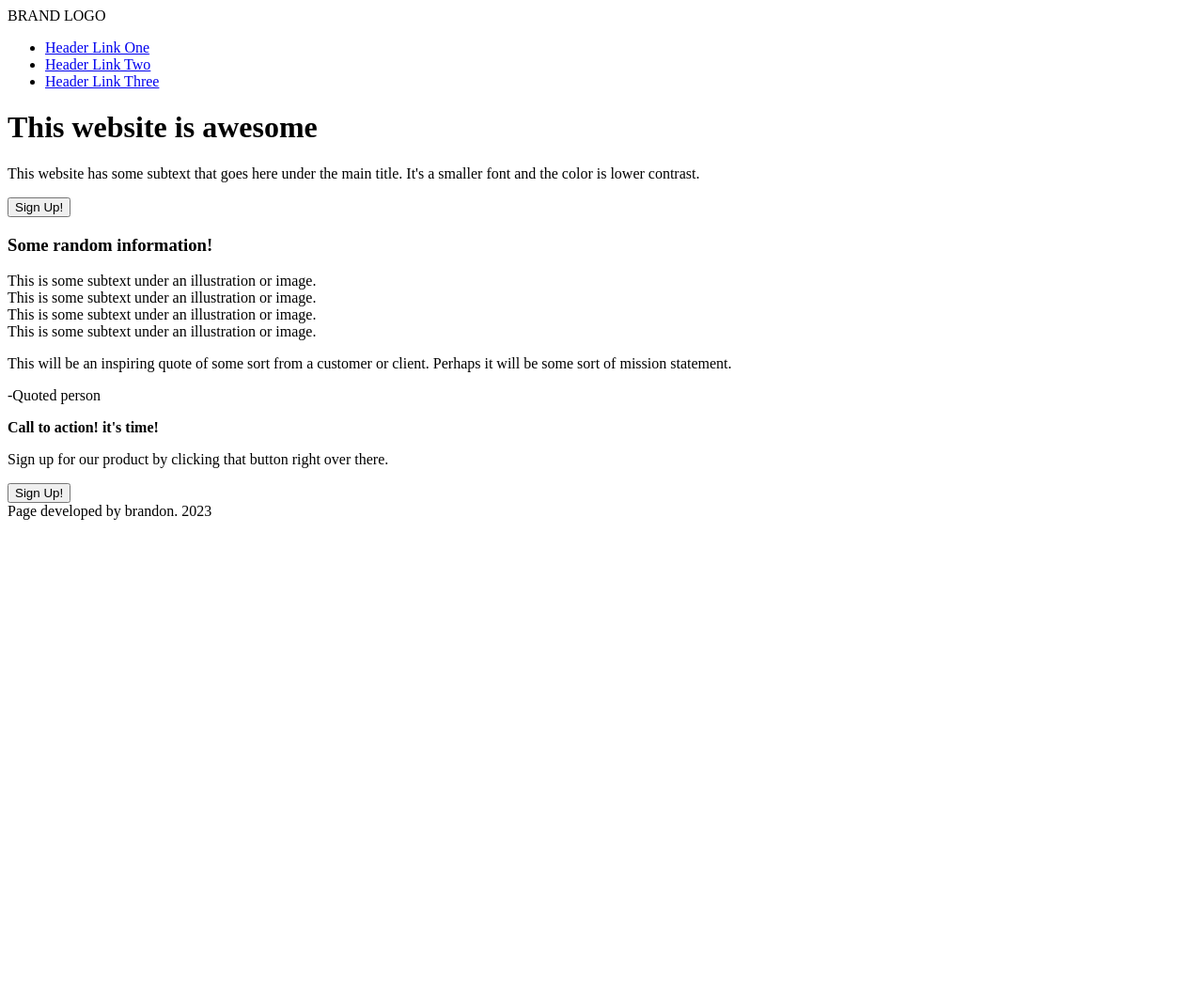
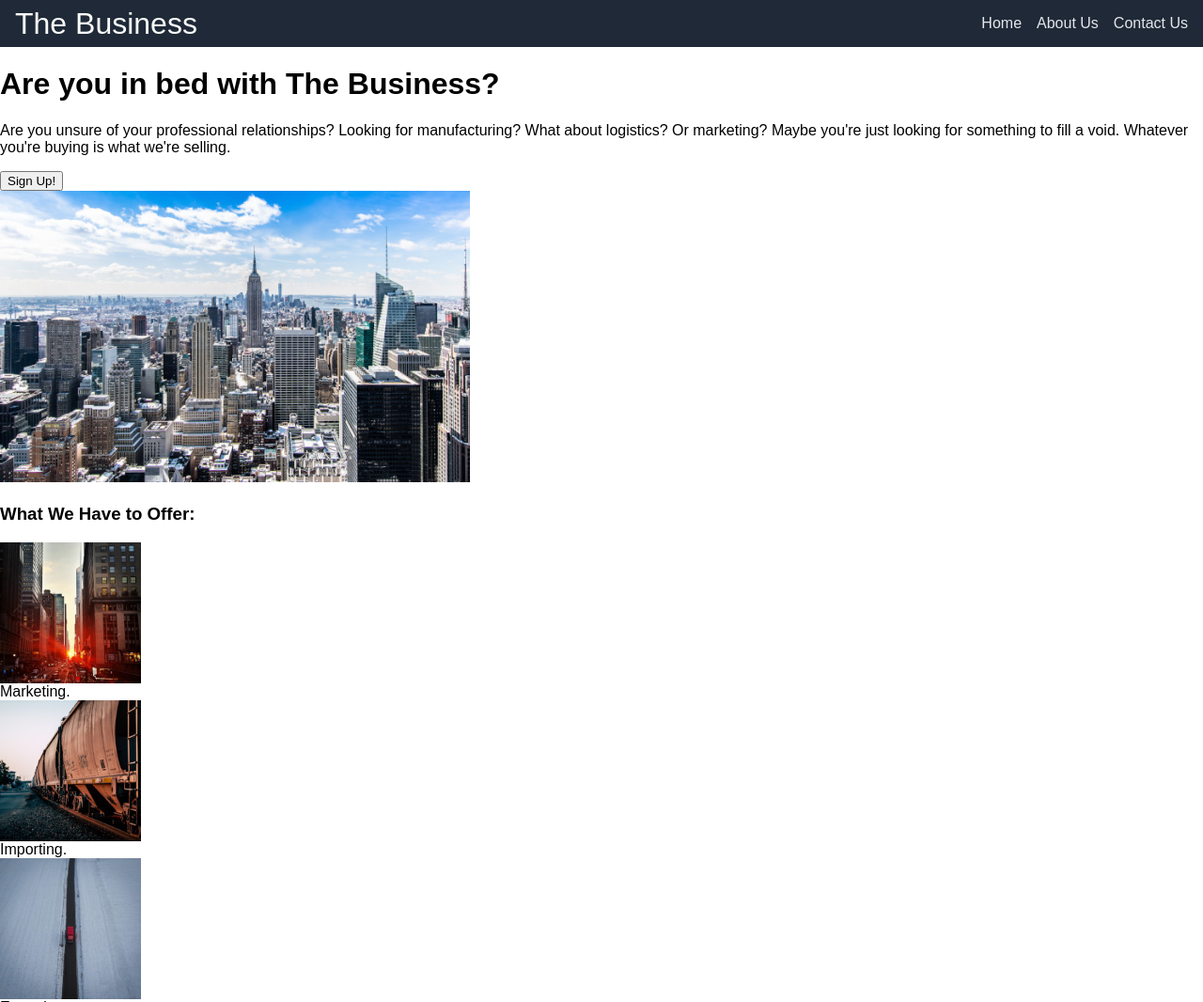
Before and after one commit to brandonmdee/odin-landing-page, a plain HTML site: page index.html in a window 1280 px wide. Shown: the top 1066 px of the page at 94% size. Before the commit the page ends 800 px from the top, so only its background shows below. Drawn offline with Linux system fonts and the light colour scheme.

Commit message:
Styled header, added images and text

```diff
--- a/index.html
+++ b/index.html
@@ -1,54 +1,63 @@
 <!DOCTYPE html>
 <html lang="en">
 <head>
+    <link rel="stylesheet" href="style.css">
     <meta charset="UTF-8">
-    <title>Document</title>
+    <title>THE BUSINESS (THE HOMEPAGE)</title>
 </head>
 <body>
     <div class="header">
-        <div class="logo">BRAND LOGO</div>
+        <div class="logo">The Business</div>
         <div class="links">
             <ul>
-                <li><a href="#">Header Link One</a></li>
-                <li><a href="#">Header Link Two</a></li>
-                <li><a href="#">Header Link Three</a></li>
+                <li><a href="#">Home</a></li>
+                <li><a href="#">About Us</a></li>
+                <li><a href="#">Contact Us</a></li>
             </ul>
         </div>
     </div>
     <div class="content">
         <div class="section">
-            <h1>This website is awesome</h1>
-            <p>This website has some subtext that goes here under the main title. It's a smaller font and the color is lower contrast.</p>
+            <h1>Are you in bed with The Business?</h1>
+            <p>Are you unsure of your professional relationships? Looking for manufacturing? What about logistics? Or marketing? Maybe you're just looking for something to fill a void. Whatever you're buying is what we're selling.</p>
             <button>Sign Up!</button>
+            <div class="header-dummy">
+                <img src="./images/city.jpg" class="hero-img" alt="a landscape of a large city with skyscrapers">
+            </div>
         </div>
         <div class="section">
-            <h3>Some random information!</h3>
+            <h3>What We Have to Offer:</h3>
             <div class="item">
-                This is some subtext under an illustration or image.
+
+                <img src="./images/1.jpg" class="dummy">
+                Marketing.
             </div>
             <div class="item">
-                This is some subtext under an illustration or image.
+                <img src="./images/2.jpg" class="dummy">
+                Importing.
             </div>
             <div class="item">
-                This is some subtext under an illustration or image.
+                <img src="./images/3.jpg" class="dummy">
+                Exporting.
             </div>
             <div class="item">
-                This is some subtext under an illustration or image.
+                <img src="./images/4.jpg" class="dummy">
+                Community.
             </div>
         </div>
         <div class="section"></div>
-            <p>This will be an inspiring quote of some sort from a customer or client. Perhaps it will be some sort of mission statement.</p>
-            <p>-Quoted person</p>
+            <p>I was unsure of what I was doing with my life. The products I purchased weren't fulfilling, my children wouldn't call, my former employer had effectively discredited me. Everything changed when I got in with The Business.</p>
+            <p>-Joe Actualperson</p>
         <div class="section">
             <div class="signup">
-                <strong>Call to action! it's time!</strong>
-                <p>Sign up for our product by clicking that button right over there.</p>
-                <button>Sign Up!</button>
+                <strong>Get in with The Business!</strong>
+                <p>Let us know how we can help you, or how you can help us. We're just a click away.</p>
+                <button>Contact Us!</button>
             </div>
         </div>
     </div>
     <div class="footer">
-        Page developed by brandon. 2023
+        Page developed by brandonmdee. 2023
     </div>
 </body>
 </html>
--- a/style.css
+++ b/style.css
@@ -0,0 +1,37 @@
+body {
+    font-family:Arial, Helvetica, sans-serif;
+    display: flex;
+    flex-direction: column;
+    height: 100vh;
+    margin: 0;
+}
+.header {
+    display: flex;
+    justify-content: space-between;
+    align-items: center;
+    padding: 0 16px;
+    color: #f9faf8;
+    background-color: #1F2937;
+}
+.header a {
+    text-decoration: none;
+    color: #e5e7eb;
+}
+ul {
+    display: flex;
+    list-style-type: none;
+    gap: 16px;
+
+}
+.dummy {
+    width: 150px;
+    height: 150px;
+    display: flex;
+}
+.logo {
+    font-size: 32px;
+
+}
+.hero-img {
+    width: 500px;
+}
```
Also changed, not shown: images/1.jpg (added), images/2.jpg (added), images/3.jpg (added), images/4.jpg (added), images/city.jpg (added).
